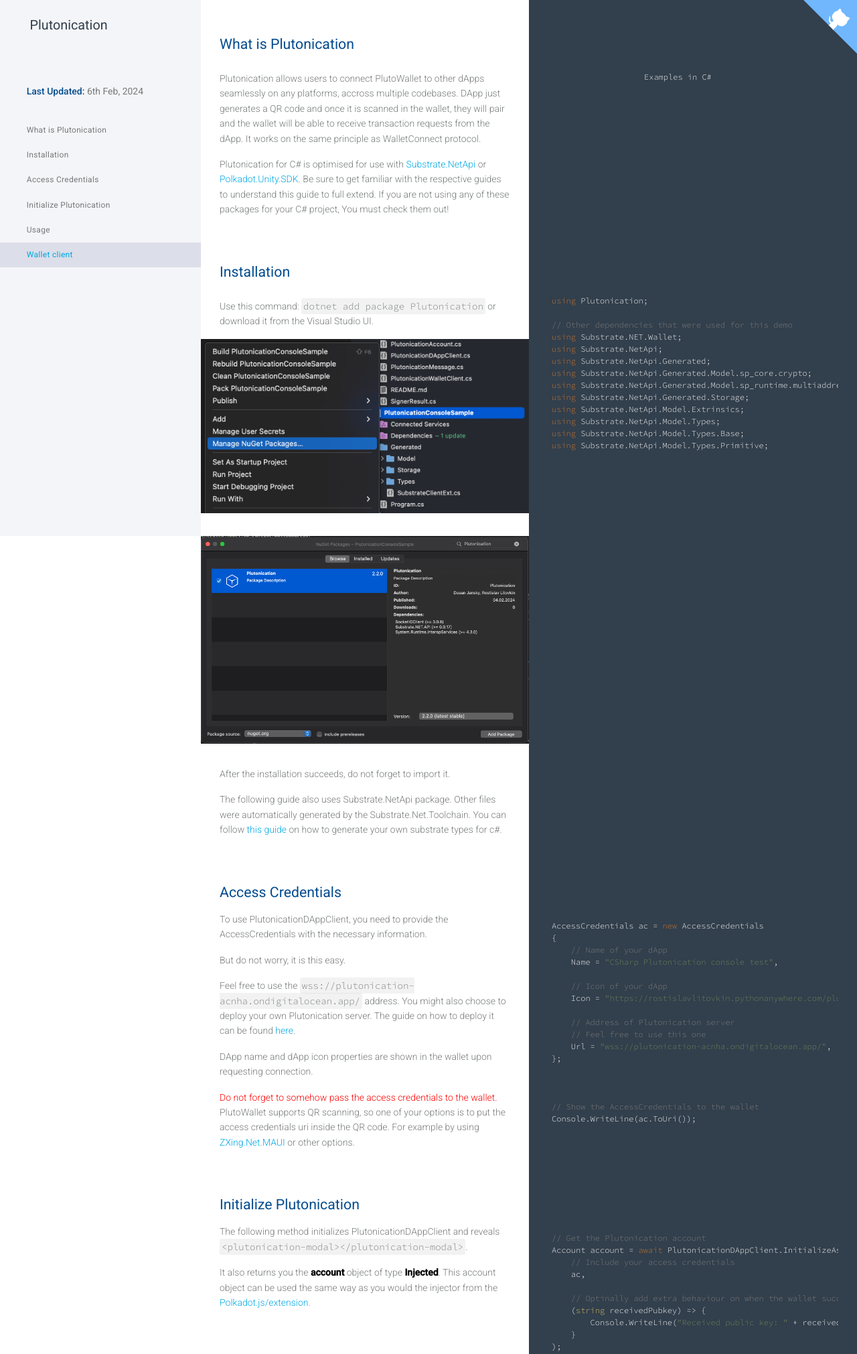
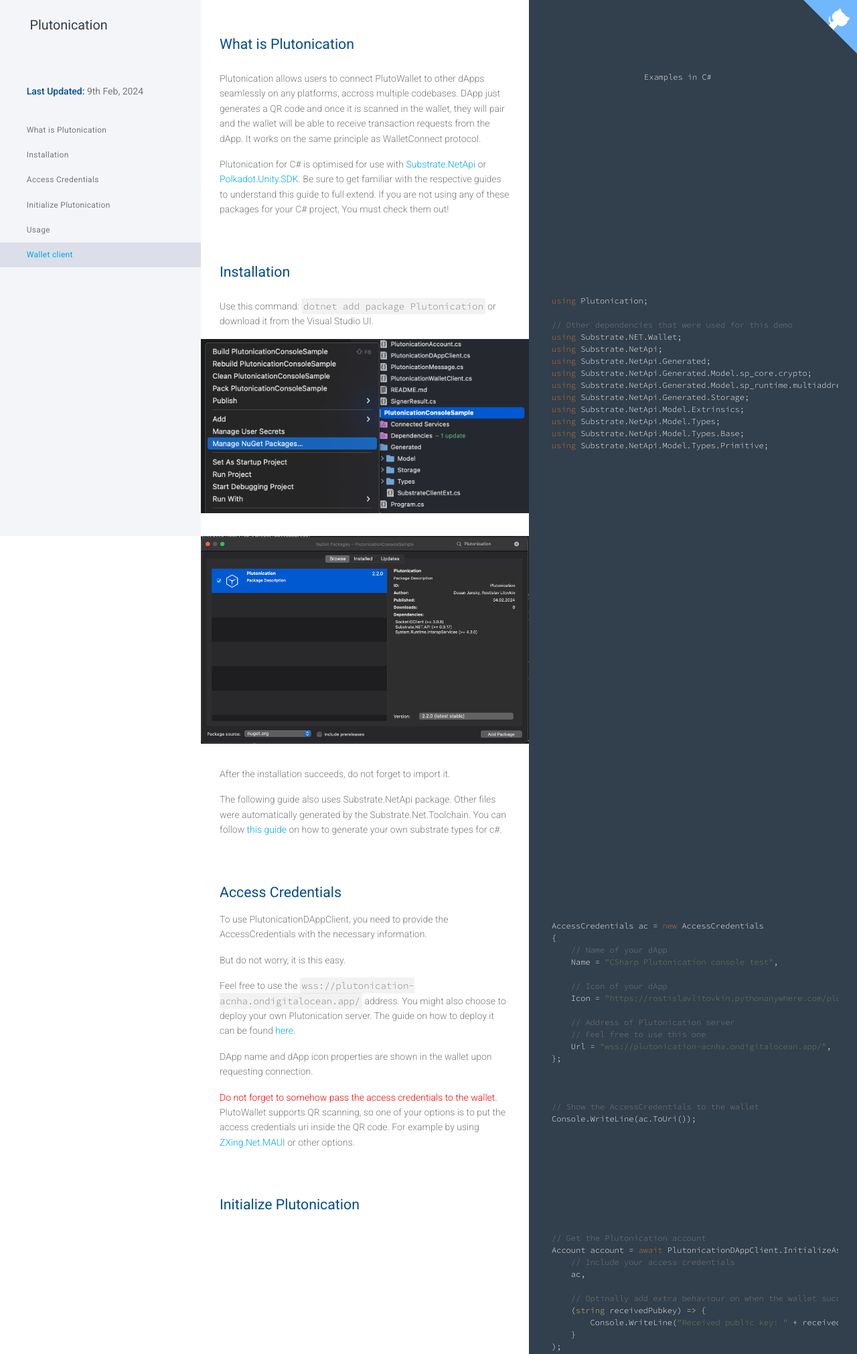
Before and after one commit to petrpavlis123/PlutonicationServer, a Flask app: page /docs/csharp in a window 1280 px wide. Shown: the top 2021 px of the page at 67% size. Run offline with Flask 2, Linux system fonts and the light colour scheme; some libraries are stand-ins or nearby versions.

Commit message:
update c# guide

```diff
--- a/plutonication/templates/plutonication_csharp_page.html
+++ b/plutonication/templates/plutonication_csharp_page.html
@@ -50,7 +50,7 @@
         <div class="content-menu">
             <div class="content-infos">
                 <!--<div class="info"><b>Version:</b> 1.0.5</div>-->
-                <div class="info"><b>Last Updated:</b> 6th Feb, 2024</div>
+                <div class="info"><b>Last Updated:</b> 9th Feb, 2024</div>
             </div>
             <ul>
                 <li class="scroll-to-link active" data-target="content-description">
@@ -199,15 +199,9 @@
     }
 );
                  </code></pre>
-                <p>
-                    The following method initializes PlutonicationDAppClient and reveals
-                    <code class="higlighted break-word">&lt;plutonication-modal&gt;&lt;/plutonication-modal&gt;</code>.
-                </p>
-                <p>
-                    It also returns you the <b>account</b> object of type <b>Injected</b>.
-                    This account object can be used the same way as you would the injector from the <a
-                        href="https://polkadot.js.org/docs/extension/usage">Polkadot.js/extension</a>.
-                </p>
+                 <p>
+
+                 </p>
             </div>
 
             <div class="overflow-hidden content-section" id="content-usage">
```
Also changed, not shown: 1 other file.
